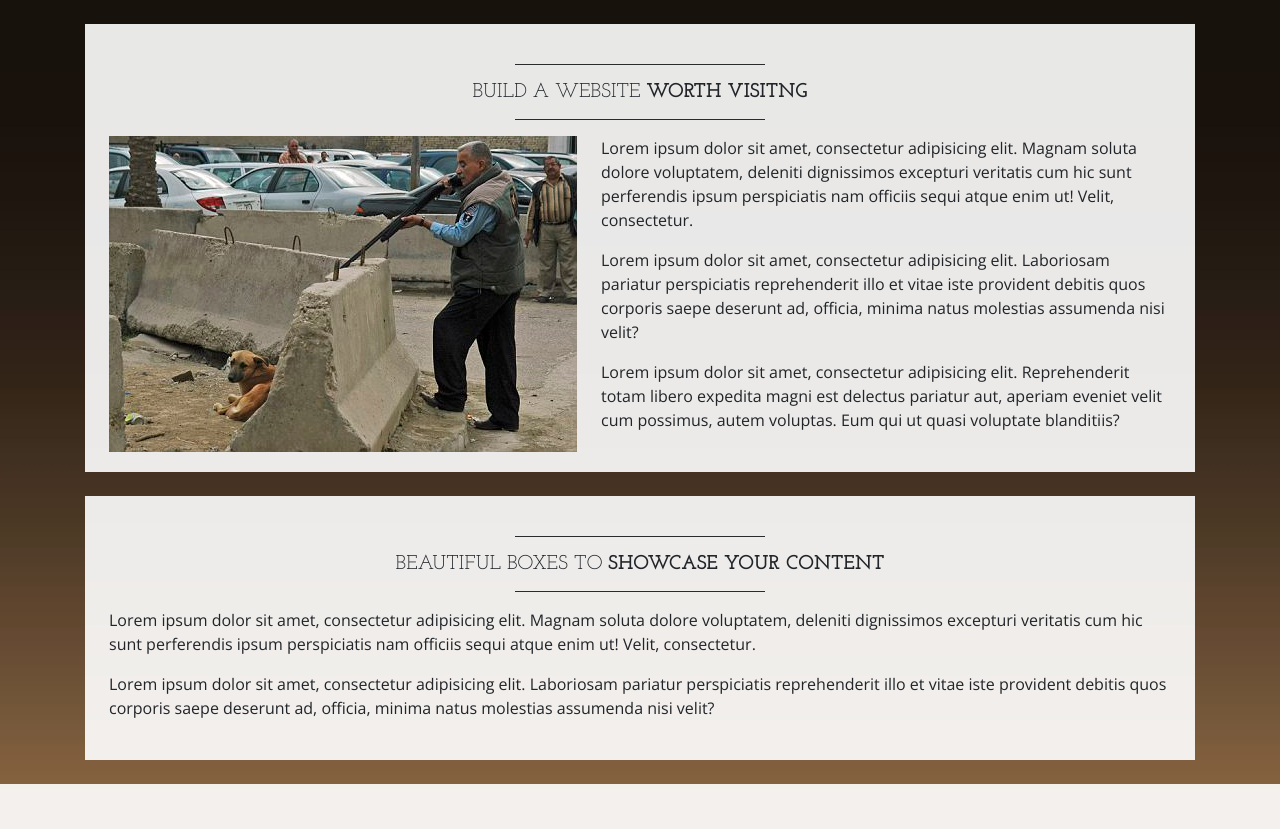
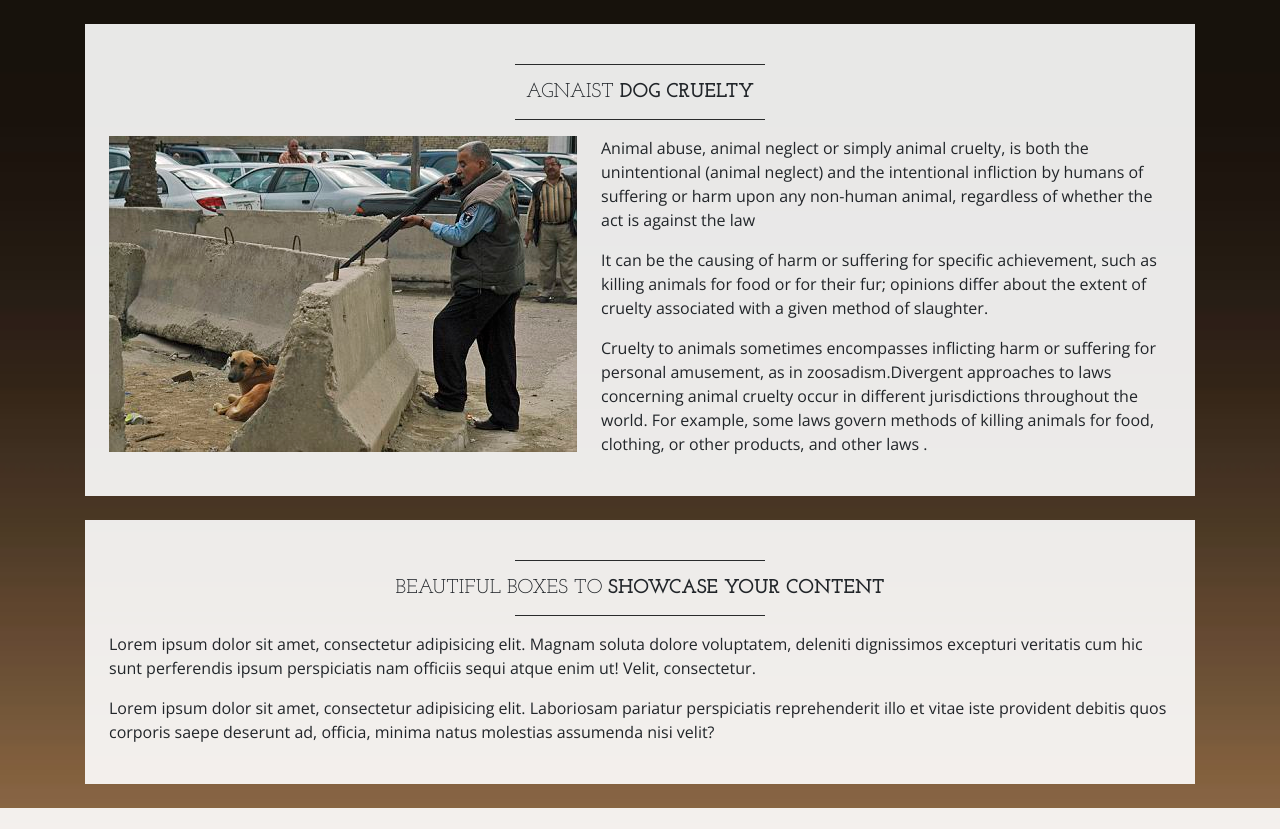
Before and after one commit to Aferdita22/Tech4Policy, a website: page index.html in a window 1280 px wide. Shown: the part 965-1794 px from the top of the page. Drawn offline with nearby package versions, Linux system fonts and the light colour scheme.

Commit message:
Agnaist dog cruelty part done

```diff
--- a/index.html
+++ b/index.html
@@ -107,14 +107,14 @@
 
       <div class="bg-faded p-4 my-4">
         <hr class="divider">
-        <h2 class="text-center text-lg text-uppercase my-0">Build a website
-          <strong>worth visitng</strong>
+        <h2 class="text-center text-lg text-uppercase my-0">Agnaist
+          <strong>dog cruelty</strong>
         </h2>
         <hr class="divider">
         <img class="img-fluid float-left mr-4 d-none d-lg-block" src="img/intro-pic.jpg" alt="">
-        <p>Lorem ipsum dolor sit amet, consectetur adipisicing elit. Magnam soluta dolore voluptatem, deleniti dignissimos excepturi veritatis cum hic sunt perferendis ipsum perspiciatis nam officiis sequi atque enim ut! Velit, consectetur.</p>
-        <p>Lorem ipsum dolor sit amet, consectetur adipisicing elit. Laboriosam pariatur perspiciatis reprehenderit illo et vitae iste provident debitis quos corporis saepe deserunt ad, officia, minima natus molestias assumenda nisi velit?</p>
-        <p>Lorem ipsum dolor sit amet, consectetur adipisicing elit. Reprehenderit totam libero expedita magni est delectus pariatur aut, aperiam eveniet velit cum possimus, autem voluptas. Eum qui ut quasi voluptate blanditiis?</p>
+        <p>Animal abuse, animal neglect or simply animal cruelty, is both the unintentional (animal neglect) and the intentional infliction by humans of suffering or harm upon any non-human animal, regardless of whether the act is against the law </p>
+        <p>It can be the causing of harm or suffering for specific achievement, such as killing animals for food or for their fur; opinions differ about the extent of cruelty associated with a given method of slaughter.</p>
+        <p>Cruelty to animals sometimes encompasses inflicting harm or suffering for personal amusement, as in zoosadism.Divergent approaches to laws concerning animal cruelty occur in different jurisdictions throughout the world. For example, some laws govern methods of killing animals for food, clothing, or other products, and other laws .</p>
       </div>
 
       <div class="bg-faded p-4 my-4">
```
